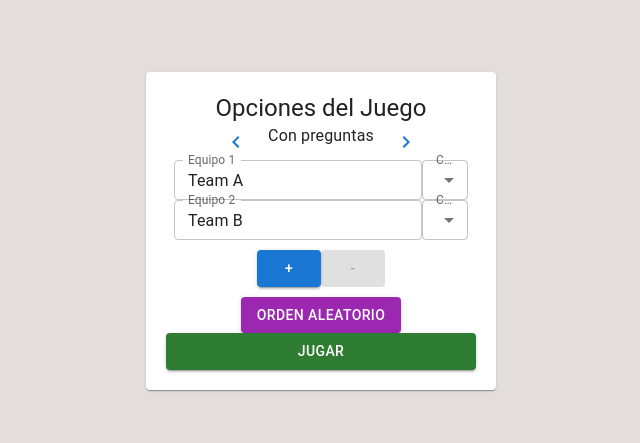
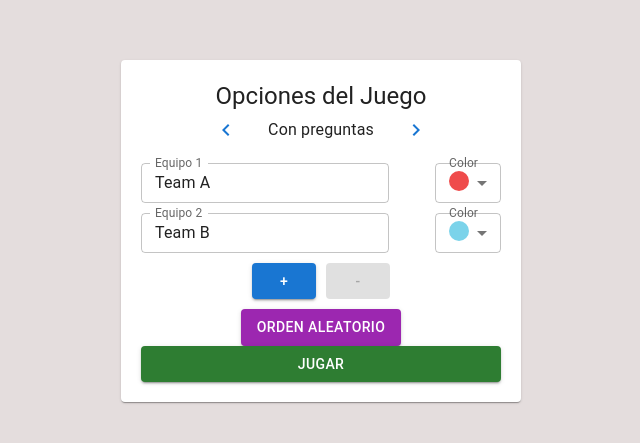
Before and after one commit to georgeif2212/Chain-Triangle-Chess, a React (Vite) app: page /options in a window 1280 px wide. Shown: the part 169-612 px from the top of the page, without its empty margins (319-959 px from the left). Built offline with nearby package versions, Linux system fonts and the light colour scheme.

Commit message:
feat: styles for the options page

```diff
--- a/src/modules/game/styles/pages/Options.css
+++ b/src/modules/game/styles/pages/Options.css
@@ -2,78 +2,48 @@
   display: flex;
   justify-content: center;
   align-items: center;
-  min-height: 100vh;
+  height: 100vh;
 }
 
 .options-card {
-  background: white;
+  width: 400px;
   padding: 20px;
-  border-radius: 10px;
-  box-shadow: 0 4px 10px rgba(0, 0, 0, 0.1);
-  width: 350px;
   text-align: center;
 }
 
 .options-card__title {
-  font-size: 1.5rem;
-  font-weight: bold;
   margin-bottom: 10px;
 }
 
-.options-card-gameMode{
+.options-card-gameMode {
   display: flex;
   justify-content: center;
-}
-
-.option-row {
-  display: flex;
-  justify-content: space-between;
   align-items: center;
+  gap: 10px;
   margin-bottom: 15px;
 }
 
-.toggle-btn {
-  background: #007bff;
-  color: white;
-  padding: 5px 10px;
-  border: none;
-  border-radius: 5px;
-  cursor: pointer;
-}
-
-.team-row {
+.team-selector {
   display: flex;
   justify-content: space-between;
   align-items: center;
   margin-bottom: 10px;
 }
 
-.team-input {
-  flex: 1;
-  padding: 5px;
-  border: 1px solid #ccc;
-  border-radius: 5px;
+.color-box {
+  width: 20px;
+  height: 20px;
+  border-radius: 50%;
 }
 
-.color-select {
-  padding: 5px;
-  border: 1px solid #ccc;
-  border-radius: 5px;
-  margin-left: 10px;
-}
-
-.team-buttons,
-.order-buttons {
+.team-buttons, .order-buttons {
+  display: flex;
+  justify-content: center;
+  gap: 10px;
   margin-top: 10px;
 }
 
 .start-btn {
-  background: #28a745;
-  color: white;
-  padding: 10px;
-  border: none;
-  border-radius: 5px;
-  cursor: pointer;
+  margin-top: 15px;
   width: 100%;
-  margin-top: 10px;
 }
```
